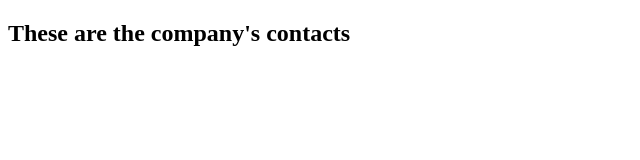
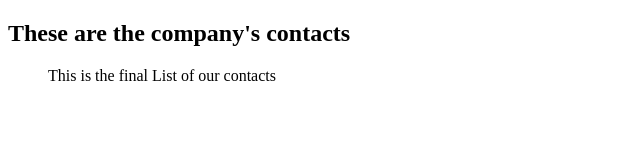
Before and after one commit to galanarus/breadCrumb, a plain HTML site: page contacts.html in a window 1280 px wide. Shown: the whole page, without its empty margins (0-640 px from the left). Drawn offline with Linux system fonts and the light colour scheme.

Commit message:
added contact list, finished coding

```diff
--- a/contacts.html
+++ b/contacts.html
@@ -5,5 +5,7 @@
 </head>
 <body>
     <h2>These are the company's contacts </h2>
+
+    <ul>This is the final List of our contacts</ul>
 </body>
 </html>
```
